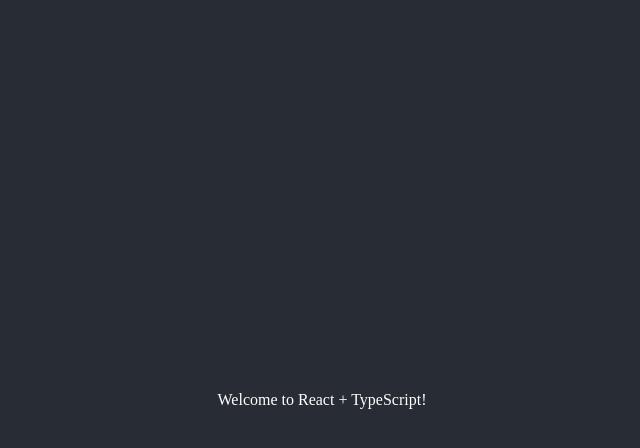
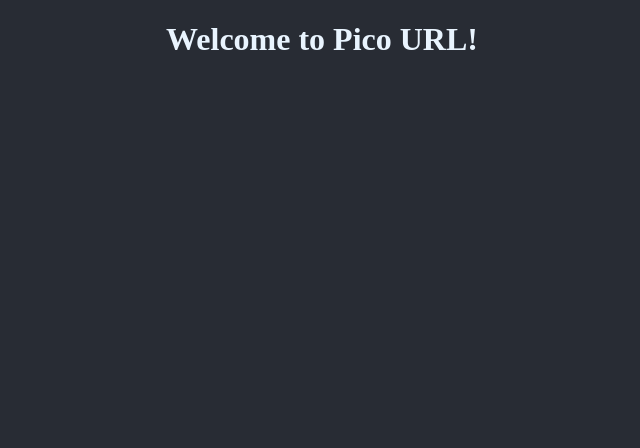
Before and after one commit to eduardpeters/pico-url-frontend, a React (Create React App) app: page / in a window 1280 px wide. Shown: the top 448 px of the page, without its empty margins (318-958 px from the left). Built offline with nearby package versions, Linux system fonts and the light colour scheme.

Commit message:
Structured src directory

```diff
--- a/src/App.css
+++ /dev/null
@@ -1,13 +0,0 @@
-.App {
-    text-align: center;
-}
-
-.App-header {
-    background-color: #282c34;
-    min-height: 100vh;
-    display: flex;
-    flex-direction: column;
-    align-items: center;
-    justify-content: center;
-    color: white;
-}
--- a/src/App.tsx
+++ b/src/App.tsx
@@ -1,11 +1,10 @@
-import './App.css';
+import Root from './components/Root';
+import './assets/styles/App.css';
 
 function App() {
     return (
         <div className="App">
-            <header className="App-header">
-                Welcome to React + TypeScript!
-            </header>
+            <Root />
         </div>
     );
 }
--- /dev/null
+++ b/src/assets/styles/App.css
@@ -0,0 +1,3 @@
+.App {
+    text-align: center;
+}
--- /dev/null
+++ b/src/assets/styles/index.css
@@ -0,0 +1,5 @@
+body {
+    background-color: #282c34;
+    color: #e9f4fe;
+    margin: 0;
+}
--- /dev/null
+++ b/src/components/Root.tsx
@@ -0,0 +1,9 @@
+function Root() {
+    return (
+        <div className="Root">
+            <h1>Welcome to Pico URL!</h1>
+        </div>
+    );
+}
+
+export default Root;
--- a/src/index.css
+++ /dev/null
@@ -1,3 +0,0 @@
-body {
-    margin: 0;
-}
--- a/src/index.tsx
+++ b/src/index.tsx
@@ -1,6 +1,6 @@
 import React from 'react';
 import ReactDOM from 'react-dom/client';
-import './index.css';
+import './assets/styles/index.css';
 import App from './App';
 
 const root = ReactDOM.createRoot(
```
